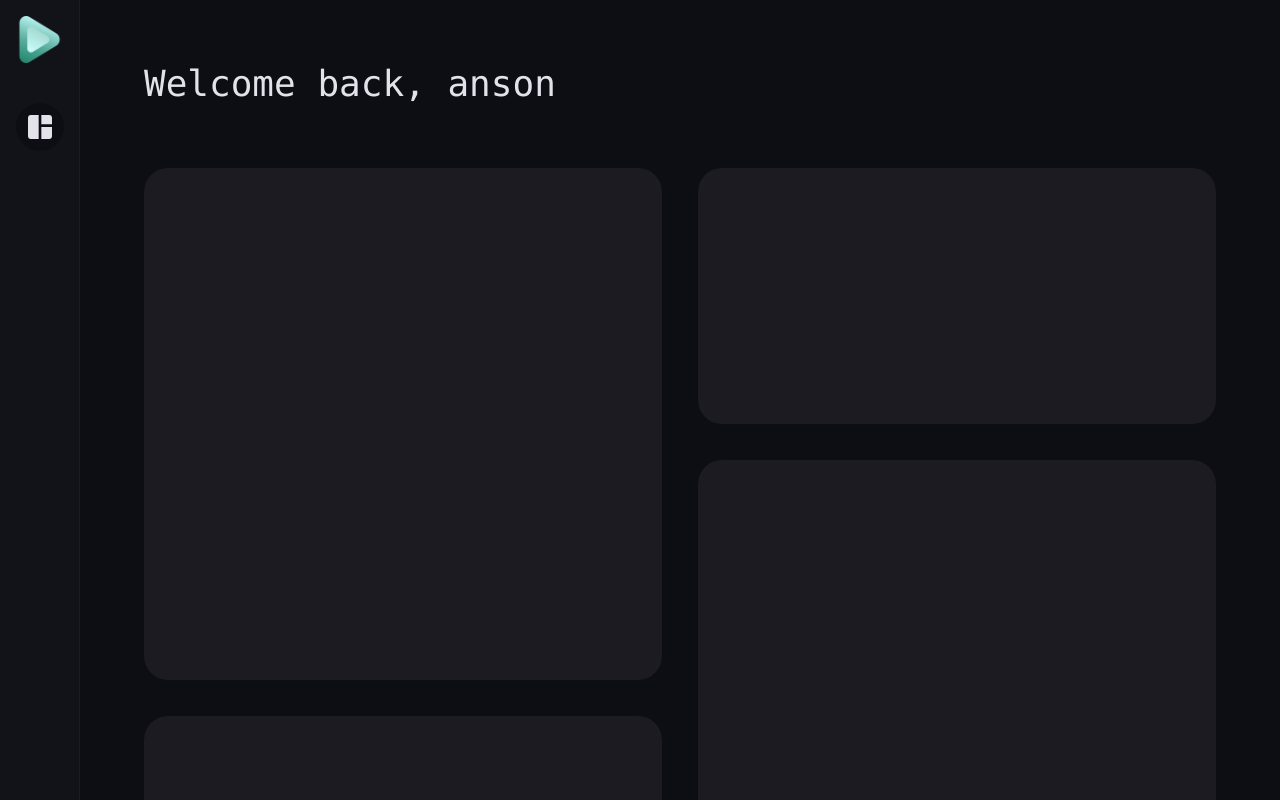
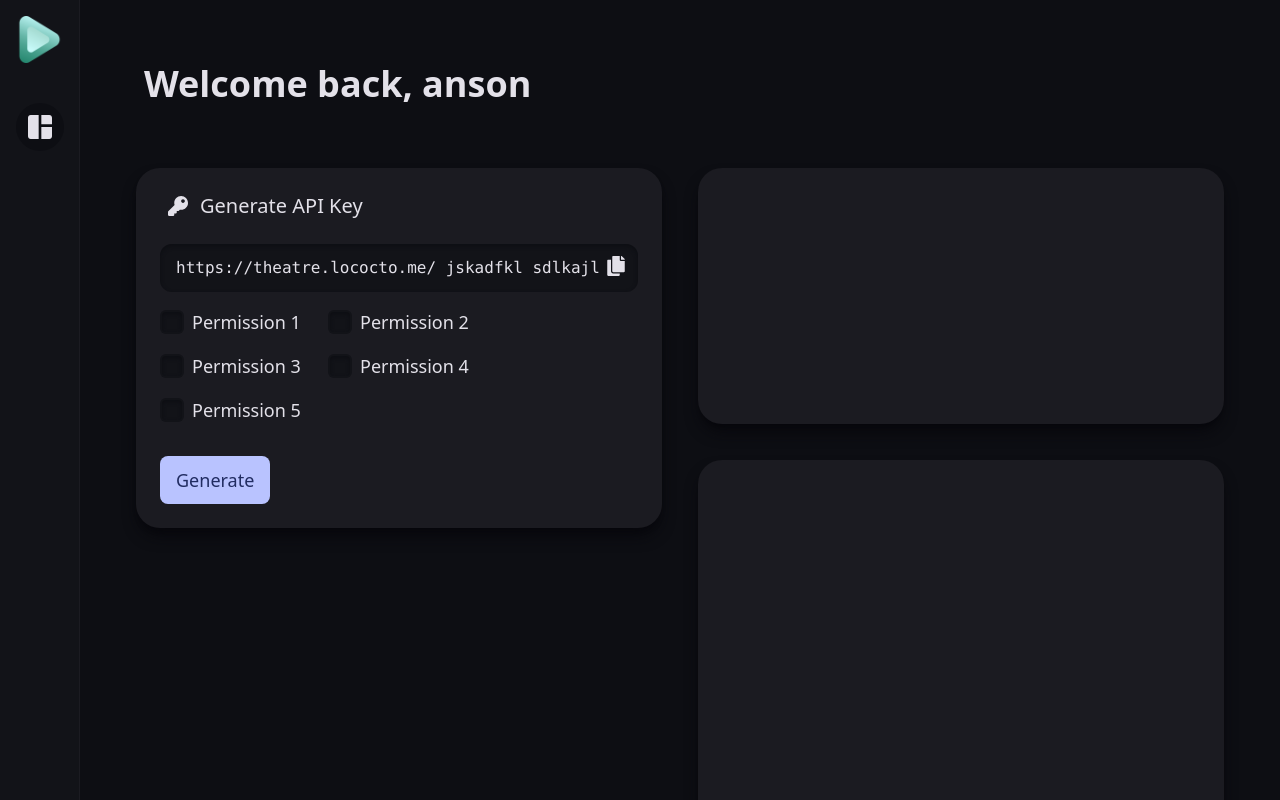
Before and after one commit to neonplayanson/zenstream-orchestrator, a Next.js app in the folder frontend/: page /dashboard in a window 1280 px wide. Shown: the top 800 px of the page. Built offline with nearby package versions, Linux system fonts and the light colour scheme.

Commit message:
gadget framework

```diff
--- /dev/null
+++ b/frontend/app/dashboard/components/page_util.tsx
@@ -0,0 +1,94 @@
+"use client";
+
+import React, { ReactElement } from "react";
+import { FaCopy } from "react-icons/fa";
+
+function Greeting({ user }: { user: string }) {
+  return (
+    <h1 className="text-4xl text-schemes-dark-onBackground w-full pl-16 pt-16 font-sans font-semibold">
+      Welcome back, {user}
+    </h1>
+  );
+}
+
+function Gadget({
+  title,
+  icon,
+  content,
+}: {
+  title: string;
+  icon: ReactElement;
+  content: React.ReactElement;
+}) {
+  return (
+    <div className="flex gadget-desktop w-full h-auto flex-col">
+      <div className="flex w-full h-auto flex-row justify-start items-center gap-3">
+        <div className="pt-6 pl-8">{icon}</div>
+        <div className="text-xl w-auto pt-6 font-sans font-medium text-schemes-dark-onBackground ">
+          {title}
+        </div>
+      </div>
+      <div className="h-auto w-full flex flex-col items-start justify-start gap-4 px-6">
+        {content}
+      </div>
+    </div>
+  );
+}
+
+//todo: support for syntax highlighting
+function Codeblock({ code }: { code: string }) {
+  return (
+    <div className="flex flex-row h-12 w-full bg-schemes-dark-surfaceDim shadow-inner shadow-schemes-dark-surfaceContainerLowest rounded-xl">
+      <pre className="flex flex-grow  items-center px-4 overflow-x-scroll">
+        <code className="text-schemes-dark-onBackground bg-opacity-0 font-mono font-normal text-md whitespace-nowrap">
+          {code}
+        </code>
+      </pre>
+      <button
+        type="button"
+        className="mr-2 flex items-center justify-center size-12 pb-1 "
+      >
+        <FaCopy className="size-5 text-schemes-dark-onBackground bg-opacity-0" />
+      </button>
+    </div>
+  );
+}
+
+function Checkbox({ label }: { label: string }) {
+  return (
+    <div className="flex flex-row items-center justify-start gap-2 mr-6 mb-4 ">
+      <input
+        type="checkbox"
+        className="appearance-none w-6 h-6 border-2 border-opacity-0 hover:border-opacity-100 border-schemes-dark-primary shadow-inner shadow-schemes-dark-surfaceContainerLowest bg-schemes-dark-surfaceDim rounded-md checked:shadow-none checked:bg-schemes-dark-primary transition-all duration-100"
+      />
+      <label className="text-schemes-dark-onBackground font-sans font-medium text-lg w-28">
+        {label}
+      </label>
+    </div>
+  );
+}
+
+function Button({
+  label,
+  buttontype,
+}: {
+  label: string;
+  buttontype: "button" | "submit" | "reset" | undefined;
+}) {
+  const handleClick = (event: React.MouseEvent<HTMLButtonElement>) => {
+    event.preventDefault();
+    //todo: generate api key
+  };
+
+  return (
+    <button
+      type={buttontype}
+      className="px-4 w-auto h-12 bg-schemes-dark-primary text-schemes-dark-onPrimary font--sans font-medium text-lg rounded-lg shadow-schemes-dark-surfaceContainerLowest hover:shadow-none hover:bg-schemes-dark-primaryHover transition-all duration-100"
+      onClick={handleClick}
+    >
+      {label}
+    </button>
+  );
+}
+
+export { Greeting, Gadget, Codeblock, Checkbox, Button };
--- a/frontend/app/dashboard/globals.css
+++ b/frontend/app/dashboard/globals.css
@@ -4,15 +4,33 @@
 
 @layer components {
   .gadget-desktop {
-    @apply w-full bg-schemes-dark-surfaceContainerLow rounded-3xl;
+    @apply w-full bg-schemes-dark-surfaceContainerLow rounded-3xl shadow-lg shadow-schemes-dark-medium-contrast-surfaceContainerLowest;
   }
   .leftcol-padding {
-    @apply pl-16 pr-[18px] pb-16;
+    @apply pl-14 pr-[18px] pb-16;
   }
   .rightcol-padding {
-    @apply pl-[18px] pr-16 pb-16;
+    @apply pl-[18px] pr-14 pb-16;
   }
   .singlecol-padding {
     @apply px-9 pb-9;
   }
 }
+
+@layer utilities {
+  ::-webkit-scrollbar {
+    width: 4px;
+    height: 4px;
+  }
+
+  ::-webkit-scrollbar-track {
+    background: transparent;
+    height: 0;
+    width: 0;
+  }
+
+  ::-webkit-scrollbar-thumb:hover {
+    background: #888;
+    border-radius: 4px;
+  }
+}
--- a/frontend/app/dashboard/page.tsx
+++ b/frontend/app/dashboard/page.tsx
@@ -1,24 +1,45 @@
+"use client";
+
 import React from "react";
-
-function Greeting() {
-  return (
-    <h1 className="text-4xl text-schemes-dark-onBackground w-full pl-16 pt-16 font-mono font-normal">
-      Welcome back, anson
-    </h1>
-  );
-}
+import { FaKey } from "react-icons/fa";
+import {
+  Gadget,
+  Greeting,
+  Codeblock,
+  Checkbox,
+  Button,
+} from "./components/page_util";
 
 export default function Dashboard() {
   return (
     <div className="w-full h-screen bg-schemes-dark-surfaceContainerLowest items-start justify-start">
-      <Greeting />
+      <Greeting user="anson" />
       <div className="grid grid-cols-1 md:grid-cols-2 items-start justify-center pt-16">
         <div className="flex flex-col items-start justify-start w-full h-full gap-9 singlecol-padding md:leftcol-padding">
-          <div className="gadget-desktop h-[32rem]"></div>
-          <div className="gadget-desktop h-96"></div>
+          <Gadget
+            title="Generate API Key"
+            icon={<FaKey className="size-5 text-schemes-dark-onBackground " />}
+            content={
+              <form
+                method="POST"
+                className="h-full w-full flex flex-col items-start justify-start gap-4 py-6"
+              >
+                <Codeblock code="https://theatre.lococto.me/ jskadfkl sdlkajl fsdlkj flsdjfklsj dlkfjskl;jf" />
+                <div className="w-full h-auto flex flex-row flex-wrap items-start justify-start">
+                  <Checkbox label="Permission 1" />
+                  <Checkbox label="Permission 2" />
+                  <Checkbox label="Permission 3" />
+                  <Checkbox label="Permission 4" />
+                  <Checkbox label="Permission 5" />
+                </div>
+                <Button label="Generate" buttontype="submit" />
+              </form>
+            }
+          ></Gadget>
         </div>
         <div className="flex flex-col items-start justify-start w-full h-full gap-9 singlecol-padding md:rightcol-padding">
           <div className="gadget-desktop h-64"></div>
+          <div className="gadget-desktop h-96"></div>
           <div className="gadget-desktop h-96"></div>
         </div>
       </div>
--- a/frontend/package.json
+++ b/frontend/package.json
@@ -10,6 +10,7 @@
   },
   "dependencies": {
     "next": "15.1.6",
+    "prismjs": "^1.29.0",
     "react": "^19.0.0",
     "react-dom": "^19.0.0",
     "react-icons": "^5.4.0"
@@ -17,6 +18,7 @@
   "devDependencies": {
     "@eslint/eslintrc": "^3",
     "@types/node": "^20",
+    "@types/prismjs": "^1.26.5",
     "@types/react": "^19",
     "@types/react-dom": "^19",
     "eslint": "^9",
```
